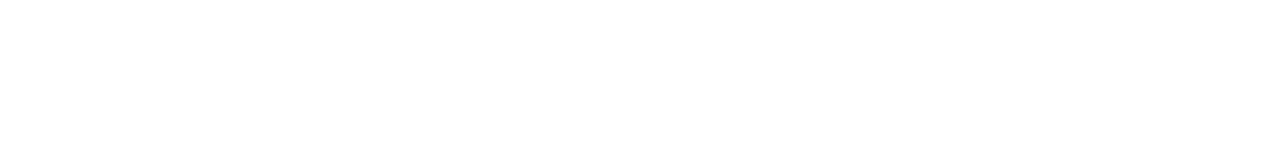
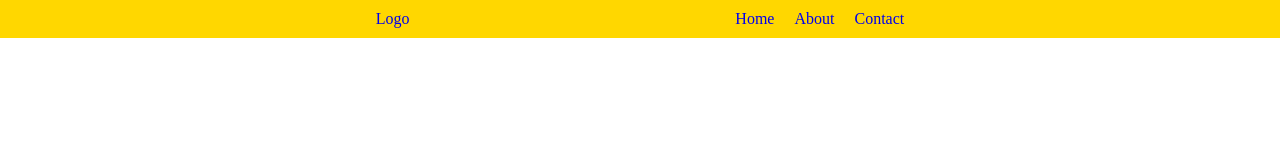
Before and after one commit to Gega-Jikuridze/Test-project, a plain HTML site: page index.html in a window 1280 px wide. Drawn offline with Linux system fonts and the light colour scheme.

Commit message:
Create header

```diff
--- a/index.html
+++ b/index.html
@@ -9,6 +9,19 @@
 <body>
 
 
+<!-- header  -->
+
+<div class="header">
+    <div class="logo">
+        <a href="#">Logo</a>
+    </div>
+
+    <div class="nav">
+        <a href="#">Home</a>
+        <a href="#">About</a>
+        <a href="#">Contact</a>
+    </div>
+</div>
 
 </body>
 </html>
--- a/style.css
+++ b/style.css
@@ -4,3 +4,20 @@
     box-sizing: border-box;
     text-decoration: none;
 }
+
+
+
+/* header  */
+
+.header{
+    display: flex;
+    justify-content: space-evenly;
+    padding: 10px 50px;
+    background-color: gold;
+}
+
+
+.nav{
+    display: flex;
+    gap:20px
+}
```
